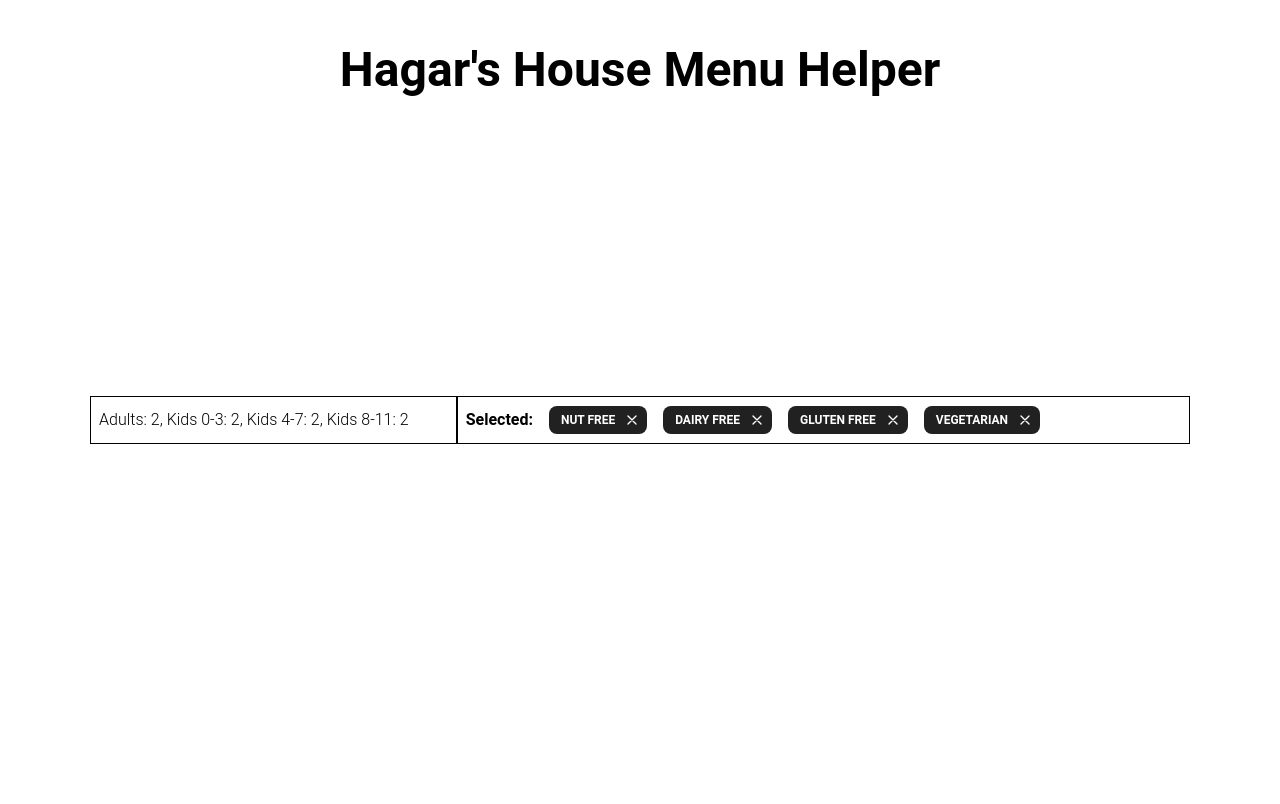
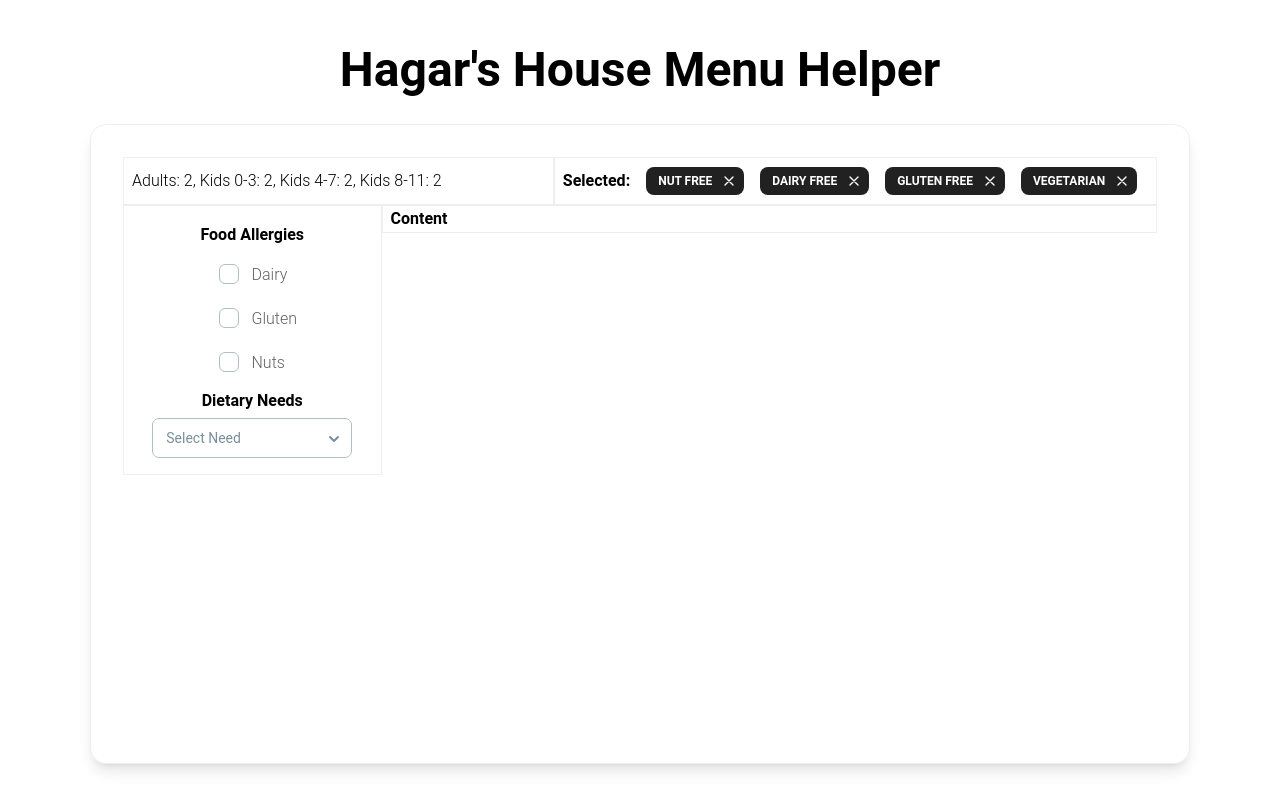
Before and after one commit to caowens/HagarsHouseMenuHelper, a React (Vite) app: page /menus in a window 1280 px wide. Built offline with nearby package versions, Linux system fonts and the light colour scheme.

Commit message:
Create layout of menus page

```diff
--- a/src/pages/Menus.jsx
+++ b/src/pages/Menus.jsx
@@ -1,15 +1,27 @@
-import { Typography, Chip, Button } from "@material-tailwind/react";
+import {
+  Typography,
+  Chip,
+  Button,
+  Checkbox,
+  Select,
+  Option,
+  Card
+} from "@material-tailwind/react";
 import { useState } from "react";
 
 export default function Menus() {
+  const [value, setValue] = useState("none");
+
   return (
-        <div className="flex justify-center align-center place-items-center h-[80vh] rounded-full border-solid w-[1100px]">
-            <div className="border-solid rounded-full w-full flex flex-col">
+    <div className="flex justify-center align-center place-items-start h-[80vh] border-solid w-[1100px] border-[1px] rounded-2xl p-8 mt-6 shadow-lg">
+      <div className="border-solid rounded-lg w-full flex flex-col">
         <div className="flex w-full h-12">
-                    <div className="w-4/12 h-auto justify-start border-solid border-black border-[1px] px-2 flex items-center">
-                        <Typography variant="p">Adults: 2, Kids 0-3: 2, Kids 4-7: 2, Kids 8-11: 2</Typography>
+          <div className="w-5/12 h-auto justify-start border-solid border-[1px] px-2 flex items-center">
+            <Typography variant="p">
+              Adults: 2, Kids 0-3: 2, Kids 4-7: 2, Kids 8-11: 2
+            </Typography>
           </div>
-                    <div className="justify-start w-8/12 h-auto border-solid border-black border-[1px] px-2 flex items-center gap-4">
+          <div className="justify-start w-7/12 h-auto border-solid border-[1px] px-2 flex items-center gap-4">
             <Typography variant="h6">Selected:</Typography>
             <ChipDismissible text="Nut free" />
             <ChipDismissible text="Dairy free" />
@@ -17,17 +29,54 @@ export default function Menus() {
             <ChipDismissible text="Vegetarian" />
           </div>
         </div>
+        <div className="flex w-full h-full">
+          <div className="w-3/12 h-full justify-center border-solid border-[1px] px-2 flex items-center">
+            <div className="flex items-center gap-1 flex-col my-4">
+              <Typography variant="h6">Food Allergies</Typography>
+              <ul>
+                <li>
+                  <Checkbox label="Dairy" />
+                </li>
+                <li>
+                  <Checkbox label="Gluten" />
+                </li>
+                <li>
+                  <Checkbox label="Nuts" />
+                </li>
+              </ul>
+              <Typography variant="h6">Dietary Needs</Typography>
+              <Select
+                label="Select Need"
+                //   value={value}
+                size="large"
+                onChange={(val) => setValue(val)}
+              >
+                <Option value="none">None</Option>
+                <Option value="vegetarian">Vegetarian</Option>
+                <Option value="vegan">Vegan</Option>
+                <Option value="pescatarian">Pescatarian</Option>
+              </Select>
+            </div>
+          </div>
+          <div className="justify-start w-9/12 h-full border-solid border-[1px] px-2 flex items-center gap-4">
+            <Typography variant="h6">Content</Typography>
+          </div>
+        </div>
       </div>
     </div>
   );
-};
+}
 
 function ChipDismissible({ text }) {
   const [open, setOpen] = useState(true);
 
   return (
     <>
-      <Chip open={open} value={text ? text : "Dismissible"} onClose={() => setOpen(false)} />
+      <Chip
+        open={open}
+        value={text ? text : "Dismissible"}
+        onClose={() => setOpen(false)}
+      />
     </>
   );
 }
```
Lines whose indentation alone changed are shown as unchanged.
